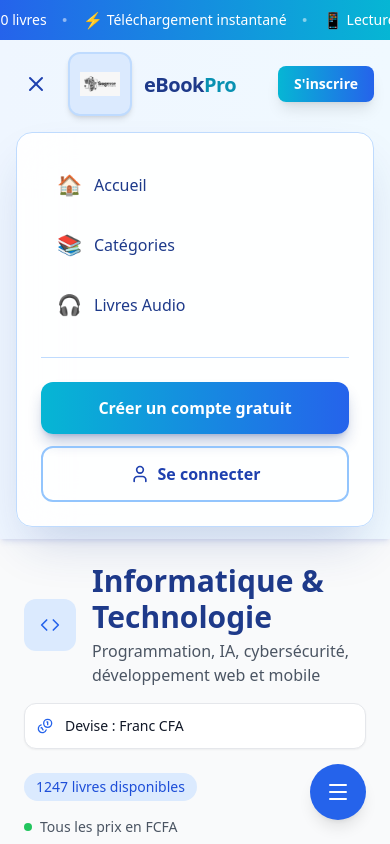
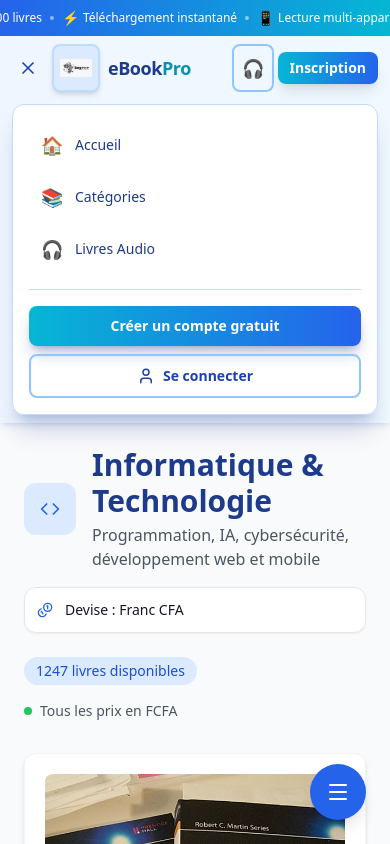
Before and after one commit to MohamedLegrand/ebook_website, a React (Vite) app: page /categories in a window 390 px wide. Both pictures are taken after a click on the button 36 px from the left and 84 px from the top of the page. Shown: the top 844 px of the page. Built offline with nearby package versions, Linux system fonts and the light colour scheme.

Commit message:
amalioration du header

```diff
--- a/src/components/header/Header.jsx
+++ b/src/components/header/Header.jsx
@@ -13,6 +13,12 @@ function Header() {
     return () => window.removeEventListener("scroll", handleScroll);
   }, []);
 
+  // Fonction pour gérer la redirection
+  const handleAudioClick = () => {
+    // Redirection vers la page audio
+    window.location.href = "/audio";
+  };
+
   return (
     <header
       className={`sticky top-0 z-50 transition-all duration-300 ${
@@ -22,91 +28,91 @@ function Header() {
       }`}
     >
       {/* Top Announcement Bar - Infinite scrolling */}
-      <div className="relative bg-gradient-to-r from-blue-600 to-cyan-500 text-white text-sm py-2 overflow-hidden whitespace-nowrap">
+      <div className="relative bg-gradient-to-r from-blue-600 to-cyan-500 text-white text-xs sm:text-sm py-2 overflow-hidden whitespace-nowrap">
         <div className="animate-marquee flex">
           {/* Premier set */}
-          <div className="flex items-center gap-4 px-4 flex-shrink-0">
+          <div className="flex items-center gap-2 sm:gap-3 md:gap-4 px-2 sm:px-3 md:px-4 flex-shrink-0">
             <span className="flex items-center gap-1">
-              <span className="text-base">📚</span>
-              <span>Plus de 10 000 livres</span>
+              <span className="text-sm sm:text-base">📚</span>
+              <span className="whitespace-nowrap">Plus de 10 000 livres</span>
             </span>
             <span className="w-1 h-1 bg-white/50 rounded-full"></span>
             <span className="flex items-center gap-1">
-              <span className="text-base">⚡</span>
-              <span>Téléchargement instantané</span>
+              <span className="text-sm sm:text-base">⚡</span>
+              <span className="whitespace-nowrap">Téléchargement instantané</span>
             </span>
             <span className="w-1 h-1 bg-white/50 rounded-full"></span>
             <span className="flex items-center gap-1">
-              <span className="text-base">📱</span>
-              <span>Lecture multi-appareils</span>
+              <span className="text-sm sm:text-base">📱</span>
+              <span className="whitespace-nowrap">Lecture multi-appareils</span>
             </span>
           </div>
 
-          {/* Deuxième set (répété pour l'animation fluide) */}
-          <div className="flex items-center gap-4 px-4 flex-shrink-0">
+          {/* Deuxième set */}
+          <div className="flex items-center gap-2 sm:gap-3 md:gap-4 px-2 sm:px-3 md:px-4 flex-shrink-0">
             <span className="flex items-center gap-1">
-              <span className="text-base">📚</span>
-              <span>Plus de 10 000 livres</span>
+              <span className="text-sm sm:text-base">📚</span>
+              <span className="whitespace-nowrap">Plus de 10 000 livres</span>
             </span>
             <span className="w-1 h-1 bg-white/50 rounded-full"></span>
             <span className="flex items-center gap-1">
-              <span className="text-base">⚡</span>
-              <span>Téléchargement instantané</span>
+              <span className="text-sm sm:text-base">⚡</span>
+              <span className="whitespace-nowrap">Téléchargement instantané</span>
             </span>
             <span className="w-1 h-1 bg-white/50 rounded-full"></span>
             <span className="flex items-center gap-1">
-              <span className="text-base">📱</span>
-              <span>Lecture multi-appareils</span>
+              <span className="text-sm sm:text-base">📱</span>
+              <span className="whitespace-nowrap">Lecture multi-appareils</span>
             </span>
           </div>
 
-          {/* Troisième set (pour un défilement très fluide) */}
-          <div className="flex items-center gap-4 px-4 flex-shrink-0">
+          {/* Troisième set */}
+          <div className="flex items-center gap-2 sm:gap-3 md:gap-4 px-2 sm:px-3 md:px-4 flex-shrink-0">
             <span className="flex items-center gap-1">
-              <span className="text-base">📚</span>
-              <span>Plus de 10 000 livres</span>
+              <span className="text-sm sm:text-base">📚</span>
+              <span className="whitespace-nowrap">Plus de 10 000 livres</span>
             </span>
             <span className="w-1 h-1 bg-white/50 rounded-full"></span>
             <span className="flex items-center gap-1">
-              <span className="text-base">⚡</span>
-              <span>Téléchargement instantané</span>
+              <span className="text-sm sm:text-base">⚡</span>
+              <span className="whitespace-nowrap">Téléchargement instantané</span>
             </span>
             <span className="w-1 h-1 bg-white/50 rounded-full"></span>
             <span className="flex items-center gap-1">
-              <span className="text-base">📱</span>
-              <span>Lecture multi-appareils</span>
+              <span className="text-sm sm:text-base">📱</span>
+              <span className="whitespace-nowrap">Lecture multi-appareils</span>
             </span>
           </div>
         </div>
       </div>
 
-      <nav className="max-w-7xl mx-auto px-4 sm:px-6 lg:px-8 py-3">
-        <div className="flex items-center justify-between gap-4">
+      <nav className="max-w-7xl mx-auto px-3 sm:px-4 md:px-6 lg:px-8 py-2 sm:py-3">
+        <div className="flex items-center justify-between gap-2 sm:gap-3 md:gap-4">
           {/* Logo + Menu mobile */}
-          <div className="flex items-center gap-3">
+          <div className="flex items-center gap-2 sm:gap-3">
             <button
-              className="md:hidden p-2 hover:bg-blue-100 rounded-lg transition-all active:scale-95"
+              className="lg:hidden p-1.5 sm:p-2 hover:bg-blue-100 rounded-lg transition-all active:scale-95"
               onClick={() => setIsMenuOpen(!isMenuOpen)}
               aria-label="Menu"
             >
               {isMenuOpen ? (
-                <X size={24} className="text-blue-800" />
+                <X size={20} className="sm:w-6 sm:h-6 text-blue-800" />
               ) : (
-                <Menu size={24} className="text-blue-800" />
+                <Menu size={20} className="sm:w-6 sm:h-6 text-blue-800" />
               )}
             </button>
 
-            <a href="/" className="flex items-center gap-3 group">
-              <div className="bg-blue-100 p-2.5 rounded-xl shadow-md group-hover:shadow-blue-300/70 group-hover:scale-105 transition-all duration-300 border-2 border-blue-200">
+            <a href="/" className="flex items-center gap-2 sm:gap-3 group">
+              <div className="bg-blue-100 p-1.5 sm:p-2 md:p-2.5 rounded-lg sm:rounded-xl shadow-md group-hover:shadow-blue-300/70 group-hover:scale-105 transition-all duration-300 border-2 border-blue-200">
                 <img
                   src="/src/assets/images/logo.jpeg"
                   alt="Logo eBookPro"
-                  className="w-10 h-10 sm:w-12 sm:h-12 object-contain rounded-lg"
+                  className="w-8 h-8 sm:w-10 sm:h-10 md:w-12 md:h-12 object-contain rounded-lg"
                 />
               </div>
 
               <div className="flex flex-col">
-                <h1 className="text-xl sm:text-2xl lg:text-3xl font-bold tracking-tight text-blue-900 leading-tight">
+                <h1 className="text-lg sm:text-xl md:text-2xl lg:text-3xl font-bold tracking-tight text-blue-900 leading-tight">
                   eBook<span className="text-cyan-600">Pro</span>
                 </h1>
                 <p className="text-xs text-blue-600 hidden sm:block leading-tight mt-0.5">
@@ -117,7 +123,7 @@ function Header() {
           </div>
 
           {/* Navigation desktop */}
-          <ul className="hidden md:flex items-center gap-1 lg:gap-2">
+          <ul className="hidden lg:flex items-center gap-1 xl:gap-2">
             {[
               { label: "Accueil", href: "/" },
               { label: "Catégories", href: "/categories" },
@@ -126,7 +132,7 @@ function Header() {
               <li key={item.label}>
                 <a
                   href={item.href}
-                  className="flex items-center px-3 lg:px-4 py-2.5 rounded-xl transition-all duration-200 text-blue-800 hover:bg-blue-100 hover:-translate-y-0.5 text-sm lg:text-base font-medium"
+                  className="flex items-center px-3 xl:px-4 py-2 sm:py-2.5 rounded-xl transition-all duration-200 text-blue-800 hover:bg-blue-100 hover:-translate-y-0.5 text-sm xl:text-base font-medium whitespace-nowrap"
                 >
                   {item.label}
                 </a>
@@ -135,59 +141,72 @@ function Header() {
           </ul>
 
           {/* Right Actions */}
-          <div className="flex items-center gap-2 lg:gap-3">
+          <div className="flex items-center gap-1 sm:gap-2 md:gap-3">
+            <button
+              onClick={handleAudioClick}
+              className="flex lg:hidden items-center justify-center p-2 sm:p-2.5 border-2 border-blue-300 hover:bg-blue-50 rounded-lg font-medium transition-all hover:scale-105 active:scale-95 text-blue-800"
+              aria-label="Livres Audio"
+              title="Livres Audio"
+            >
+              <span className="text-lg sm:text-xl">🎧</span>
+            </button>
+
             <a
               href="/login"
-              className="hidden sm:flex items-center gap-2 px-4 lg:px-5 py-2 lg:py-2.5 border-2 border-blue-300 hover:bg-blue-50 rounded-lg font-medium transition-all hover:scale-105 active:scale-95 text-blue-800 text-sm lg:text-base"
+              className="hidden sm:flex items-center gap-2 px-3 sm:px-4 lg:px-5 py-1.5 sm:py-2 lg:py-2.5 border-2 border-blue-300 hover:bg-blue-50 rounded-lg font-medium transition-all hover:scale-105 active:scale-95 text-blue-800 text-sm lg:text-base whitespace-nowrap"
             >
-              <User size={18} />
-              <span className="hidden lg:inline">Connexion</span>
+              <User size={16} className="sm:w-5 sm:h-5" />
+              <span className="hidden md:inline">Connexion</span>
             </a>
 
             <a
               href="/register"
-              className="flex items-center gap-2 px-4 lg:px-5 py-2 lg:py-2.5 bg-gradient-to-r from-cyan-500 to-blue-600 hover:from-cyan-600 hover:to-blue-700 rounded-lg font-semibold transition-all hover:scale-105 active:scale-95 shadow-lg hover:shadow-blue-900/30 text-white text-sm lg:text-base whitespace-nowrap"
+              className="flex items-center gap-2 px-3 sm:px-4 lg:px-5 py-1.5 sm:py-2 lg:py-2.5 bg-gradient-to-r from-cyan-500 to-blue-600 hover:from-cyan-600 hover:to-blue-700 rounded-lg font-semibold transition-all hover:scale-105 active:scale-95 shadow-lg hover:shadow-blue-900/30 text-white text-sm lg:text-base whitespace-nowrap"
             >
-              S'inscrire
+              <span className="hidden sm:inline">S'inscrire</span>
+              <span className="sm:hidden">Inscription</span>
             </a>
           </div>
         </div>
 
         {/* Mobile Menu */}
         {isMenuOpen && (
-          <div className="md:hidden mt-4 bg-white/90 backdrop-blur-xl rounded-2xl shadow-2xl shadow-blue-900/20 p-6 animate-fadeInUp border border-blue-200">
+          <div className="lg:hidden mt-3 sm:mt-4 bg-white/95 backdrop-blur-xl rounded-xl sm:rounded-2xl shadow-xl sm:shadow-2xl shadow-blue-900/20 p-4 sm:p-6 animate-fadeInUp border border-blue-200">
             <div className="space-y-1">
               {[
                 { label: "Accueil", icon: "🏠", href: "/" },
                 { label: "Catégories", icon: "📚", href: "/categories" },
-                { label: "Livres Audio", icon: "🎧", href: "/livres-audio" },
+                { label: "Livres Audio", icon: "🎧", href: "/audio" },
               ].map((item, index) => (
                 <a
                   key={item.label}
                   href={item.href}
-                  className="flex items-center gap-3 px-4 py-3.5 text-base rounded-xl hover:bg-blue-50 transition-all hover:translate-x-2 opacity-0 animate-fadeInSlide text-blue-900 font-medium"
+                  className="flex items-center gap-3 px-3 sm:px-4 py-2.5 sm:py-3.5 text-sm sm:text-base rounded-xl hover:bg-blue-50 transition-all hover:translate-x-2 opacity-0 animate-fadeInSlide text-blue-900 font-medium"
                   style={{ animationDelay: `${index * 50}ms`, animationFillMode: "forwards" }}
+                  onClick={() => setIsMenuOpen(false)}
                 >
-                  <span className="text-xl">{item.icon}</span>
+                  <span className="text-lg sm:text-xl">{item.icon}</span>
                   {item.label}
                 </a>
               ))}
             </div>
 
             {/* Auth Mobile */}
-            <div className="mt-6 pt-6 border-t border-blue-200 space-y-3 opacity-0 animate-fadeIn">
+            <div className="mt-4 sm:mt-6 pt-4 sm:pt-6 border-t border-blue-200 space-y-2 sm:space-y-3 opacity-0 animate-fadeIn">
               <a
                 href="/register"
-                className="block text-center w-full bg-gradient-to-r from-cyan-500 to-blue-600 hover:from-cyan-600 hover:to-blue-700 text-white py-3.5 rounded-xl font-bold text-base shadow-lg shadow-blue-900/30"
+                className="block text-center w-full bg-gradient-to-r from-cyan-500 to-blue-600 hover:from-cyan-600 hover:to-blue-700 text-white py-2.5 sm:py-3.5 rounded-lg sm:rounded-xl font-bold text-sm sm:text-base shadow-lg shadow-blue-900/30"
+                onClick={() => setIsMenuOpen(false)}
               >
                 Créer un compte gratuit
               </a>
 
               <a
                 href="/login"
-                className="w-full border-2 border-blue-300 hover:bg-blue-50 text-blue-800 py-3.5 rounded-xl font-semibold flex items-center justify-center gap-2"
+                className="w-full border-2 border-blue-300 hover:bg-blue-50 text-blue-800 py-2.5 sm:py-3.5 rounded-lg sm:rounded-xl font-semibold flex items-center justify-center gap-2 text-sm sm:text-base"
+                onClick={() => setIsMenuOpen(false)}
               >
-                <User size={20} />
+                <User size={18} className="sm:w-5 sm:h-5" />
                 Se connecter
               </a>
             </div>
@@ -207,11 +226,54 @@ function Header() {
         }
 
         .animate-marquee {
-          animation: marquee 20s linear infinite;
+          animation: marquee 25s linear infinite;
         }
 
         .animate-marquee:hover {
           animation-play-state: paused;
+        }
+
+        @keyframes fadeInUp {
+          from {
+            opacity: 0;
+            transform: translateY(10px);
+          }
+          to {
+            opacity: 1;
+            transform: translateY(0);
+          }
+        }
+
+        .animate-fadeInUp {
+          animation: fadeInUp 0.3s ease-out;
+        }
+
+        @keyframes fadeInSlide {
+          from {
+            opacity: 0;
+            transform: translateX(-10px);
+          }
+          to {
+            opacity: 1;
+            transform: translateX(0);
+          }
+        }
+
+        .animate-fadeInSlide {
+          animation: fadeInSlide 0.3s ease-out;
+        }
+
+        @keyframes fadeIn {
+          from {
+            opacity: 0;
+          }
+          to {
+            opacity: 1;
+          }
+        }
+
+        .animate-fadeIn {
+          animation: fadeIn 0.5s ease-out 0.3s forwards;
         }
       `}</style>
     </header>
```
